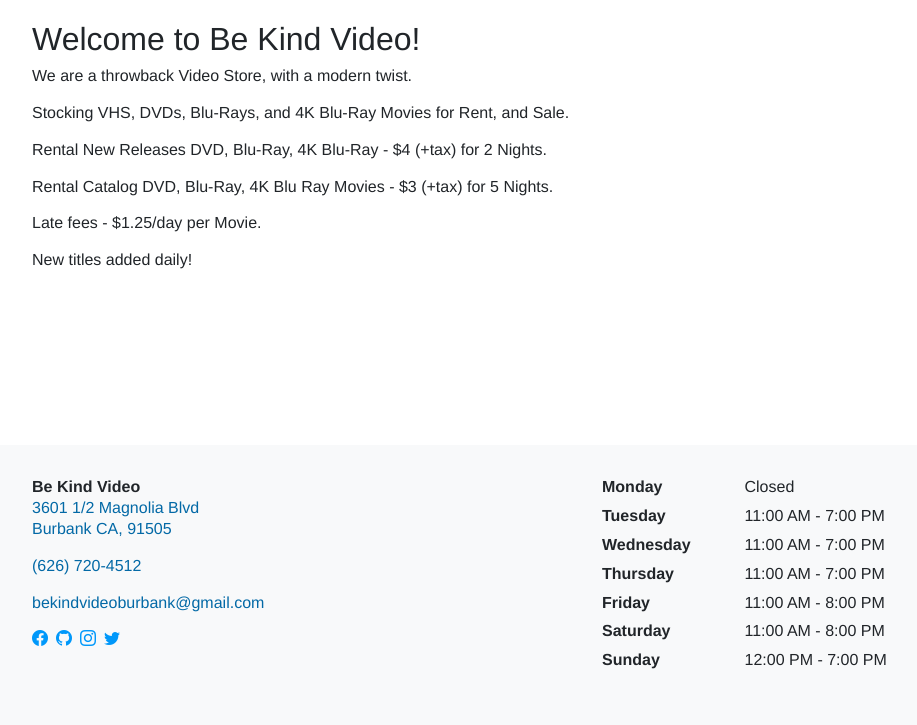
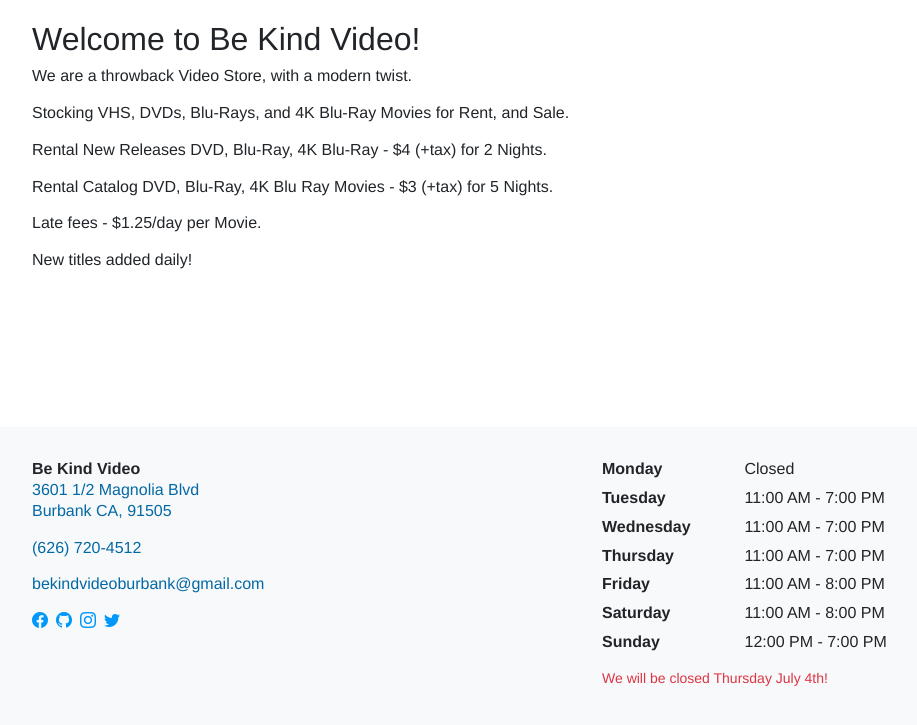
Before and after one commit to arenoir/be-kind-video, a Jekyll site: the page built from index.markdown, in a window 1280 px wide, cut to the strip 157-882 px from the top of the page. Shown: the whole strip, without its empty margins (50-967 px from the left). Built offline with Jekyll 4.4.1, drawn with Linux system fonts in a browser that asks for light colours.

Commit message:
Update hours.yml

```diff
--- a/_data/hours.yml
+++ b/_data/hours.yml
@@ -15,4 +15,4 @@
     description: '11:00 AM - 8:00 PM'
   - name: Sunday
     description: '12:00 PM - 7:00 PM'
-note:
+note: We will be closed Thursday July 4th!
```
